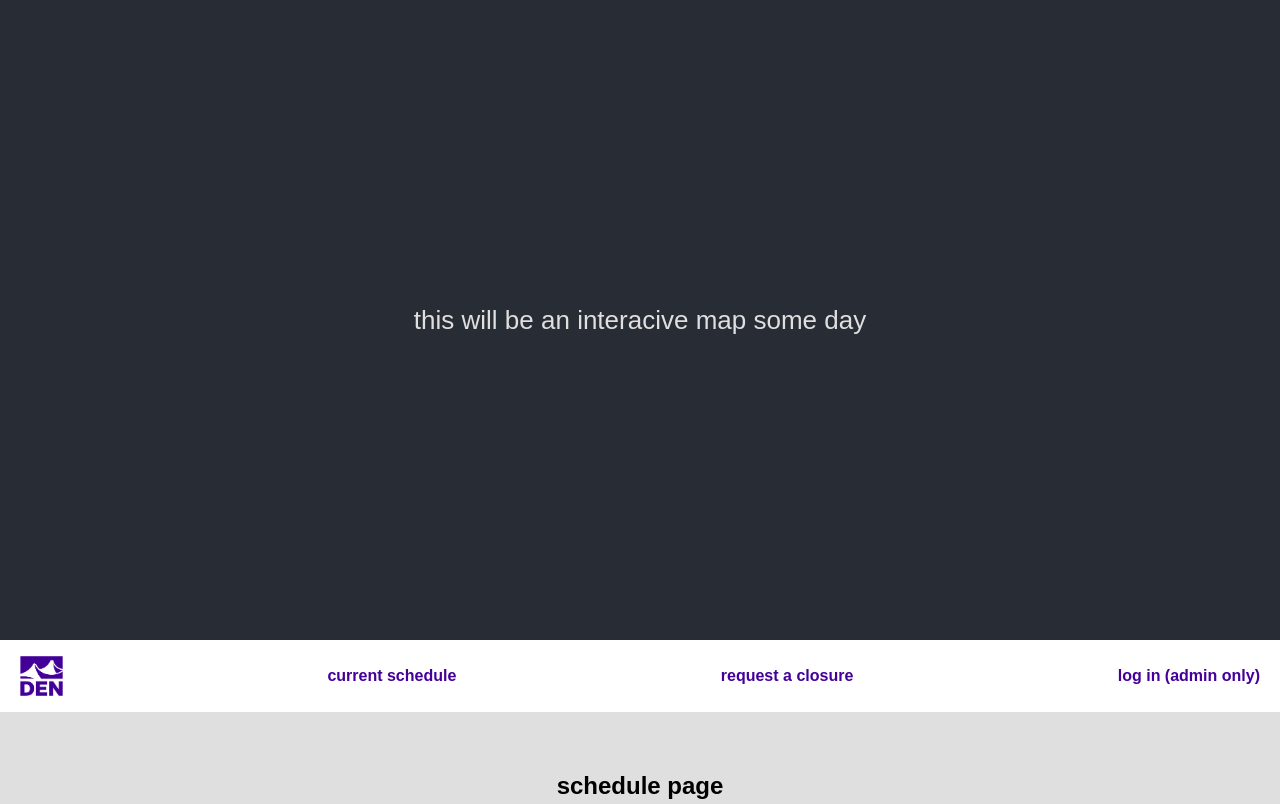
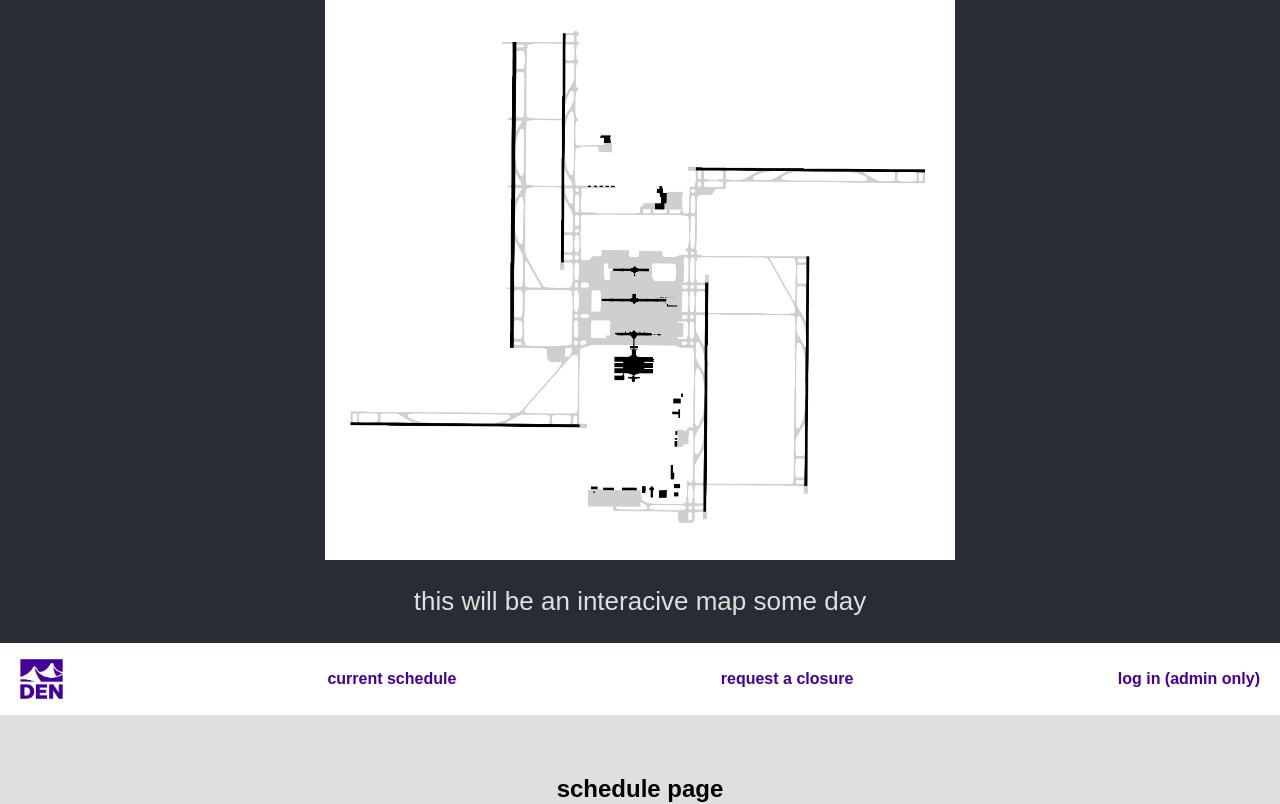
Before and after one commit to blackmacaroon/diaopsclosecall, a React (Create React App) app: page / in a window 1280 px wide. Shown: the top 804 px of the page. Built offline with nearby package versions, Linux system fonts and the light colour scheme; a web font is replaced by a local one.

Commit message:
map filler photo

```diff
--- a/src/App.js
+++ b/src/App.js
@@ -15,6 +15,7 @@ function App() {
     <Router>
       <div className="App">
         <header className="App-header">
+          <img className="Map" src="denmap.jpg" alt="map of den pavement areas"/>
           <p>this will be an interacive map some day </p>
         </header>
         <section>
--- a/src/styles/global.scss
+++ b/src/styles/global.scss
@@ -11,6 +11,11 @@
     justify-content: center;
     font-size: calc(10px + 2vmin);
     color: $cclight;
+  }
+
+  .Map {
+    max-height: 70vh;
+    max-width: auto;
   }
 
   .logo {
```
Also changed, not shown: public/denmap.jpg (added).
